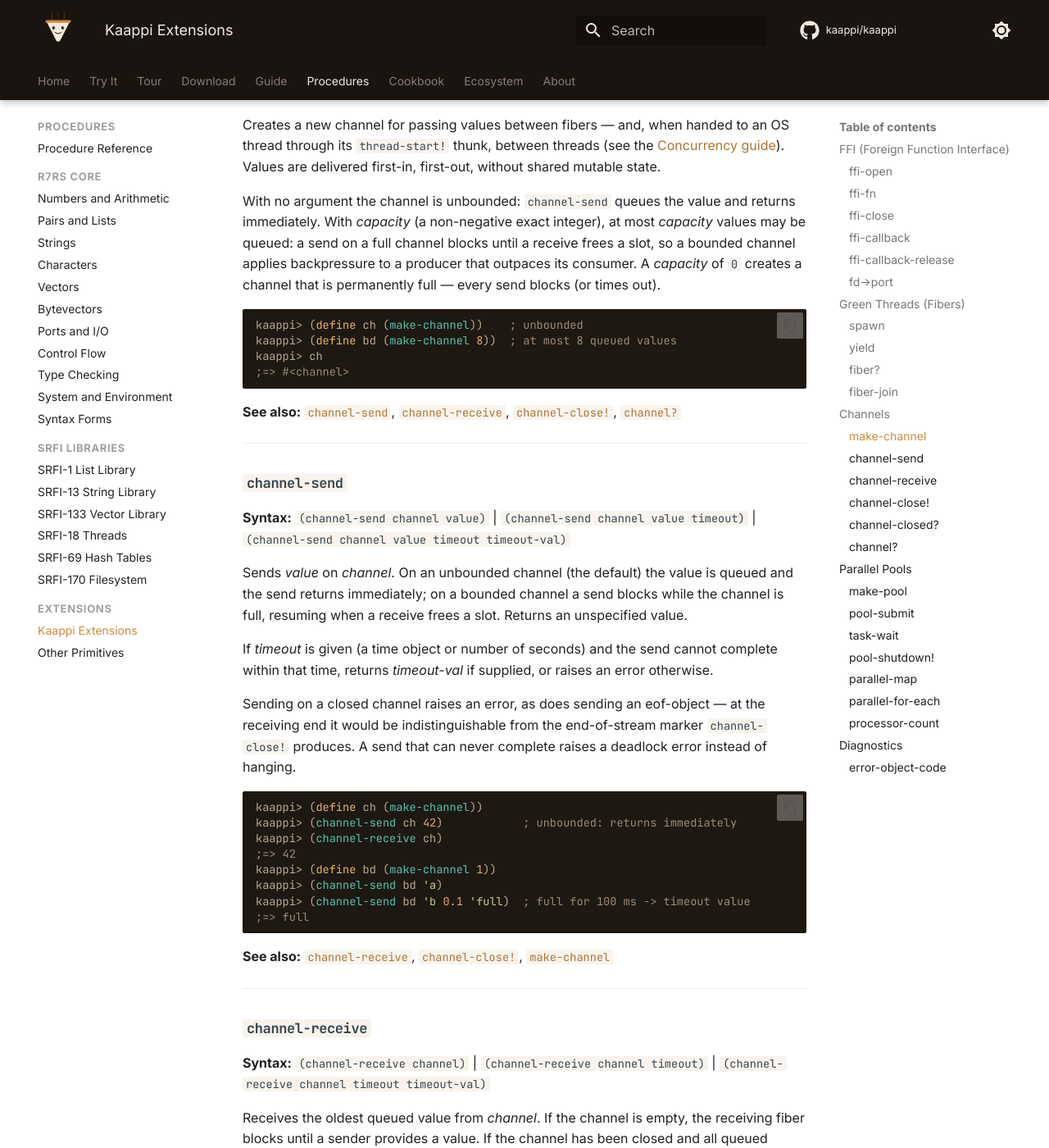
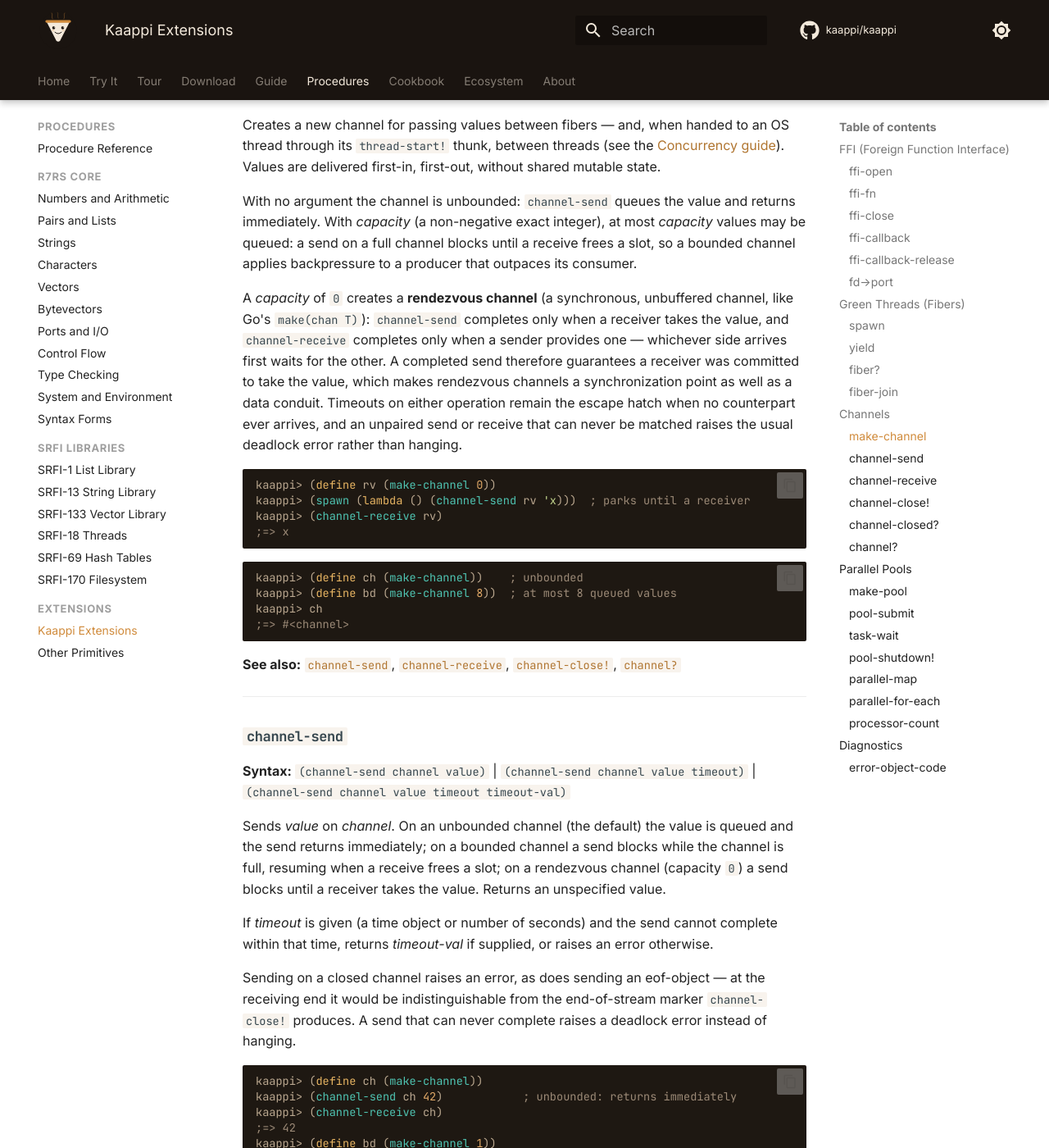
Before and after one commit to kaappi/kaappi.github.io, an MkDocs documentation site: the page built from docs/procedures/extensions.md, in a window 1280 px wide and 1400 px high, scrolled down 5271 px. Shown: the whole window at 82% size. Built offline with MkDocs 1.6.1 and Material for MkDocs 9.7.7, drawn with Linux system fonts in a browser that asks for light colours; comment, search, counter and statistics services are not loaded.

Commit message:
Document rendezvous semantics for (make-channel 0)
Capacity 0 was documented as "permanently full — every send blocks (or
times out)", the v0.15.0 degenerate behavior. kaappi/kaappi#1600 chose
Option B: capacity 0 is now a Go-style rendezvous channel (KEP-0002 §6
as amended, kaappi/keps#28) — a send completes only when a receiver
takes the value, whichever side arrives first waits. Update the
make-channel and channel-send reference entries and the cookbook's
backpressure paragraph accordingly.

Closes #13. Merge only after the core change (kaappi/kaappi#1602/#1603)
ships in a release — this page documents released behavior.

Co-Authored-By: Claude Fable 5 <noreply@anthropic.com>

````diff
--- a/docs/procedures/extensions.md
+++ b/docs/procedures/extensions.md
@@ -288,9 +288,25 @@ With no argument the channel is unbounded: `channel-send` queues the
 value and returns immediately. With *capacity* (a non-negative exact
 integer), at most *capacity* values may be queued: a send on a full
 channel blocks until a receive frees a slot, so a bounded channel
-applies backpressure to a producer that outpaces its consumer. A
-*capacity* of `0` creates a channel that is permanently full — every
-send blocks (or times out).
+applies backpressure to a producer that outpaces its consumer.
+
+A *capacity* of `0` creates a **rendezvous channel** (a synchronous,
+unbuffered channel, like Go's `make(chan T)`): `channel-send` completes
+only when a receiver takes the value, and `channel-receive` completes
+only when a sender provides one — whichever side arrives first waits
+for the other. A completed send therefore guarantees a receiver was
+committed to take the value, which makes rendezvous channels a
+synchronization point as well as a data conduit. Timeouts on either
+operation remain the escape hatch when no counterpart ever arrives, and
+an unpaired send or receive that can never be matched raises the usual
+deadlock error rather than hanging.
+
+```scheme
+kaappi> (define rv (make-channel 0))
+kaappi> (spawn (lambda () (channel-send rv 'x)))  ; parks until a receiver
+kaappi> (channel-receive rv)
+;=> x
+```
 
 ```scheme
 kaappi> (define ch (make-channel))    ; unbounded
@@ -313,7 +329,8 @@ kaappi> ch
 Sends *value* on *channel*. On an unbounded channel (the default) the
 value is queued and the send returns immediately; on a bounded channel a
 send blocks while the channel is full, resuming when a receive frees a
-slot. Returns an unspecified value.
+slot; on a rendezvous channel (capacity `0`) a send blocks until a
+receiver takes the value. Returns an unspecified value.
 
 If *timeout* is given (a time object or number of seconds) and the send
 cannot complete within that time, returns *timeout-val* if supplied, or
````
Also changed, not shown: docs/cookbook/concurrent-tasks.md (+3 -1 lines).
